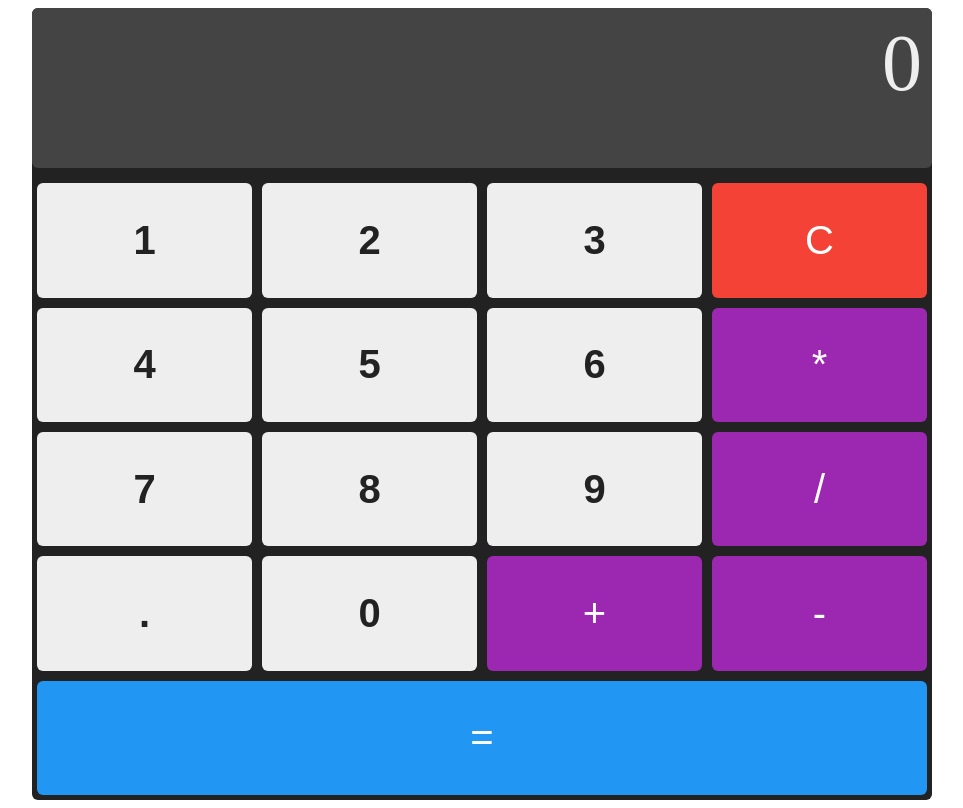
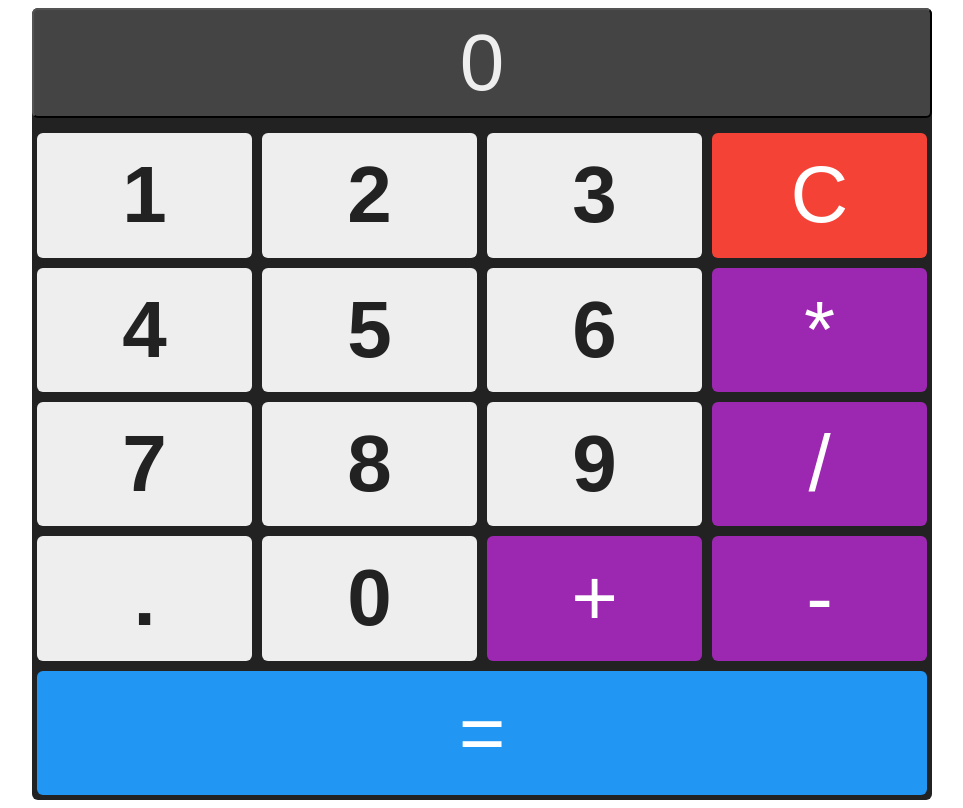
Before and after one commit to DmitrijProcevnikov/calculator, a plain HTML site: page index.html in a window 1280 px wide. Shown: the whole page, without its empty margins (158-1121 px from the left). Drawn offline with Linux system fonts and the light colour scheme.

Commit message:
изменен размер шрифта

```diff
--- a/script.js
+++ b/script.js
@@ -3,7 +3,7 @@ const calcContainer = document.createElement("div");
 calcContainer.classList.add("calc-container");
 
 // Создаем элементы для вывода значения
-const outputValue = document.createElement("div");
+const outputValue = document.createElement("button");
 outputValue.classList.add("output-value");
 outputValue.textContent = "0";
 
@@ -36,25 +36,9 @@ btns.forEach((btn) => {
   const button = document.createElement("button");
   button.classList.add("btn", btn.className);
   button.textContent = btn.text;
-  const isTouchDevice = "ontouchstart" in document.documentElement;
-  button.addEventListener("click", function (event) {
-    event.preventDefault();
-  });
-  if (isTouchDevice) {
-    button.addEventListener("touchstart", () => handleButtonClick(btn.text));
-  } else {
-    button.addEventListener("click", () => handleButtonClick(btn.text));
-  }
-  button.addEventListener("mousedown", () => {
-    button.style.backgroundColor = "red";
-  });
-  button.addEventListener("mouseup", () => {
-    button.style.removeProperty("background-color");
-  });
-  button.addEventListener("touchend", () => {
-    button.style.removeProperty("background-color");
-  });
-
+  // const isTouchDevice = "ontouchstart" in document.documentElement;
+  button.addEventListener("touchstart", () => handleButtonClick(btn.text));
+  button.addEventListener("mousedown", () => handleButtonClick(btn.text));
   calcContainer.appendChild(button);
 });
 
--- a/style.css
+++ b/style.css
@@ -13,14 +13,13 @@
 }
 
 .output-value {
+  width: 100%;
   background-color: #444;
   color: #eee;
   font-size: 10vh;
-  text-align: right;
-  padding: 10px;
+  /* text-align: right; */
   border-radius: 6px;
   margin-bottom: 10px;
-  width: 100%;
   word-wrap: break-word;
   overflow: hidden;
 }
@@ -28,7 +27,7 @@
 .btn {
   background-color: #eee;
   color: #222;
-  font-size: 5vh;
+  font-size: 10vh;
   padding: 10px;
   border: none;
   border-radius: 6px;
```
